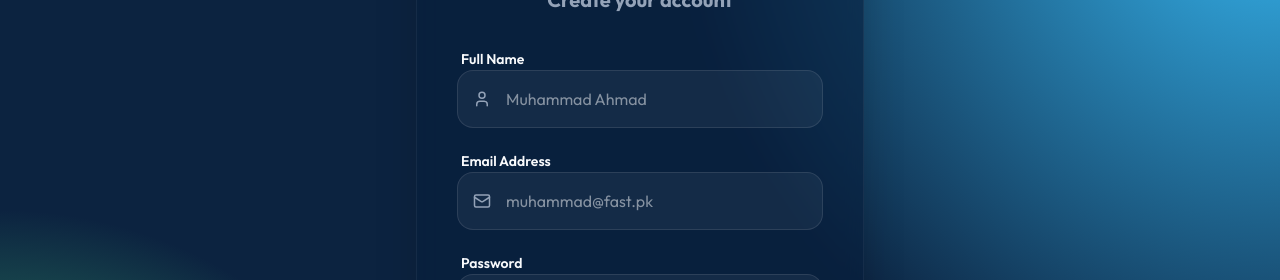
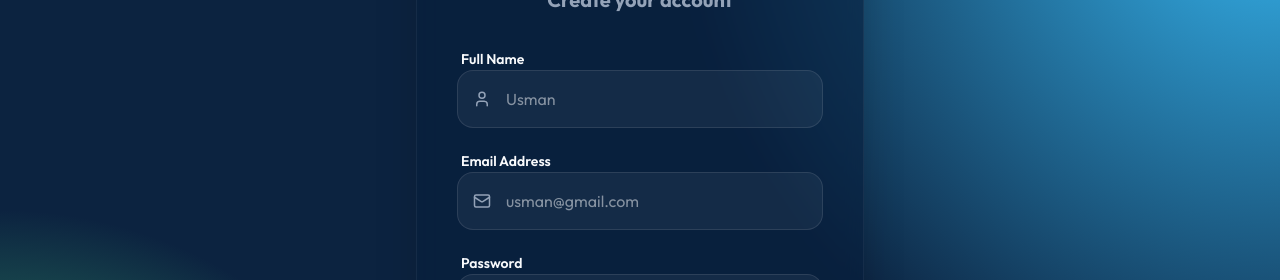
Before and after one commit to Usman-Ifty/aquagrow-store, a Next.js app: page /signup in a window 1280 px wide. Shown: the part 139-419 px from the top of the page. Built offline with nearby package versions, Linux system fonts and the light colour scheme.

Commit message:
fix: clear cart on success and personalize all placeholders for Usman

```diff
--- a/src/app/(auth)/login/page.js
+++ b/src/app/(auth)/login/page.js
@@ -46,7 +46,7 @@ export default function LoginPage() {
               <input
                 required
                 type="email"
-                placeholder="muhammad@fast.pk"
+                placeholder="usman@gmail.com"
                 className="w-full bg-white/5 border border-white/10 rounded-2xl py-4 pl-12 pr-4 focus:border-primary focus:ring-1 focus:ring-primary outline-none transition-all"
               />
             </div>
--- a/src/app/(auth)/signup/page.js
+++ b/src/app/(auth)/signup/page.js
@@ -44,7 +44,7 @@ export default function SignupPage() {
               <input
                 required
                 type="text"
-                placeholder="Muhammad Ahmad"
+                placeholder="Usman"
                 className="w-full bg-white/5 border border-white/10 rounded-2xl py-4 pl-12 pr-4 focus:border-primary focus:ring-1 focus:ring-primary outline-none transition-all"
               />
             </div>
@@ -57,7 +57,7 @@ export default function SignupPage() {
               <input
                 required
                 type="email"
-                placeholder="muhammad@fast.pk"
+                placeholder="usman@gmail.com"
                 className="w-full bg-white/5 border border-white/10 rounded-2xl py-4 pl-12 pr-4 focus:border-primary focus:ring-1 focus:ring-primary outline-none transition-all"
               />
             </div>
--- a/src/app/checkout/page.js
+++ b/src/app/checkout/page.js
@@ -47,7 +47,11 @@ export default function CheckoutPage() {
               <div className="grid grid-cols-2 gap-6">
                 <div className="space-y-2 col-span-2">
                   <label className="text-sm font-semibold ml-1">Full Name</label>
-                  <input required type="text" placeholder="Muhammad Ahmad" className="w-full bg-white/5 border border-white/10 rounded-2xl py-4 px-6 focus:border-primary outline-none transition-all" />
+                  <input required type="text" placeholder="Usman" className="w-full bg-white/5 border border-white/10 rounded-2xl py-4 px-6 focus:border-primary outline-none transition-all" />
+                </div>
+                <div className="space-y-2 col-span-2">
+                  <label className="text-sm font-semibold ml-1">Phone Number</label>
+                  <input required type="text" placeholder="03349660651" className="w-full bg-white/5 border border-white/10 rounded-2xl py-4 px-6 focus:border-primary outline-none transition-all" />
                 </div>
                 <div className="space-y-2 col-span-2">
                   <label className="text-sm font-semibold ml-1">Street Address</label>
--- a/src/app/contact/page.js
+++ b/src/app/contact/page.js
@@ -70,11 +70,11 @@ export default function ContactPage() {
               <div className="grid grid-cols-2 gap-6">
                 <div className="space-y-2">
                   <label className="text-sm font-semibold ml-1">Your Name</label>
-                  <input required type="text" placeholder="Full Name" className="w-full bg-white/5 border border-white/10 rounded-2xl py-4 px-6 focus:border-primary outline-none transition-all" />
+                  <input required type="text" placeholder="Usman" className="w-full bg-white/5 border border-white/10 rounded-2xl py-4 px-6 focus:border-primary outline-none transition-all" />
                 </div>
                 <div className="space-y-2">
                   <label className="text-sm font-semibold ml-1">Email Address</label>
-                  <input required type="email" placeholder="email@example.com" className="w-full bg-white/5 border border-white/10 rounded-2xl py-4 px-6 focus:border-primary outline-none transition-all" />
+                  <input required type="email" placeholder="usman@gmail.com" className="w-full bg-white/5 border border-white/10 rounded-2xl py-4 px-6 focus:border-primary outline-none transition-all" />
                 </div>
               </div>
               <div className="space-y-2">
--- a/src/app/success/page.js
+++ b/src/app/success/page.js
@@ -4,9 +4,15 @@ import Navbar from "@/components/Navbar";
 import Footer from "@/components/Footer";
 import { CheckCircle2, Package, ArrowRight, Download } from "lucide-react";
 import Link from "next/link";
-import { motion } from "framer-motion";
+import { useEffect } from "react";
+import { useCart } from "@/context/CartContext";
 
 export default function SuccessPage() {
+  const { clearCart } = useCart();
+
+  useEffect(() => {
+    clearCart();
+  }, []);
   return (
     <main className="flex-1">
       <Navbar />
```
